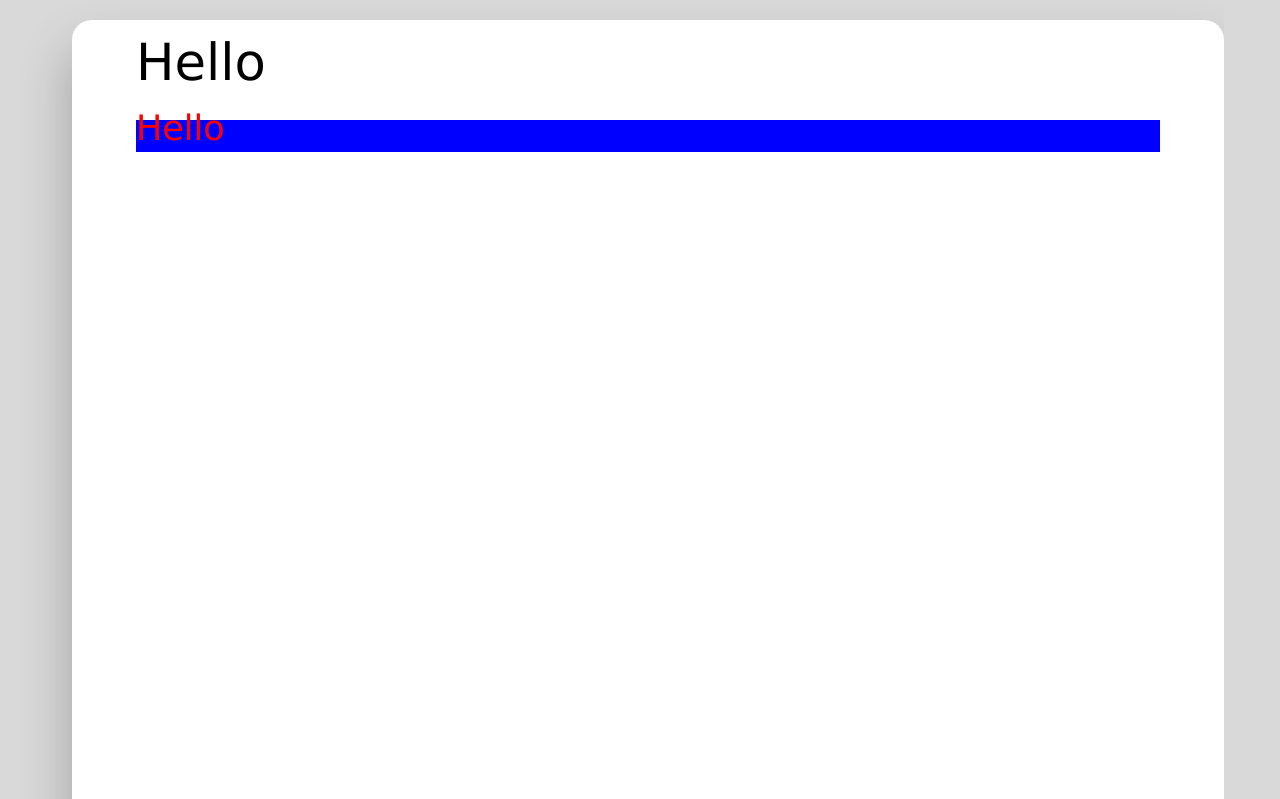
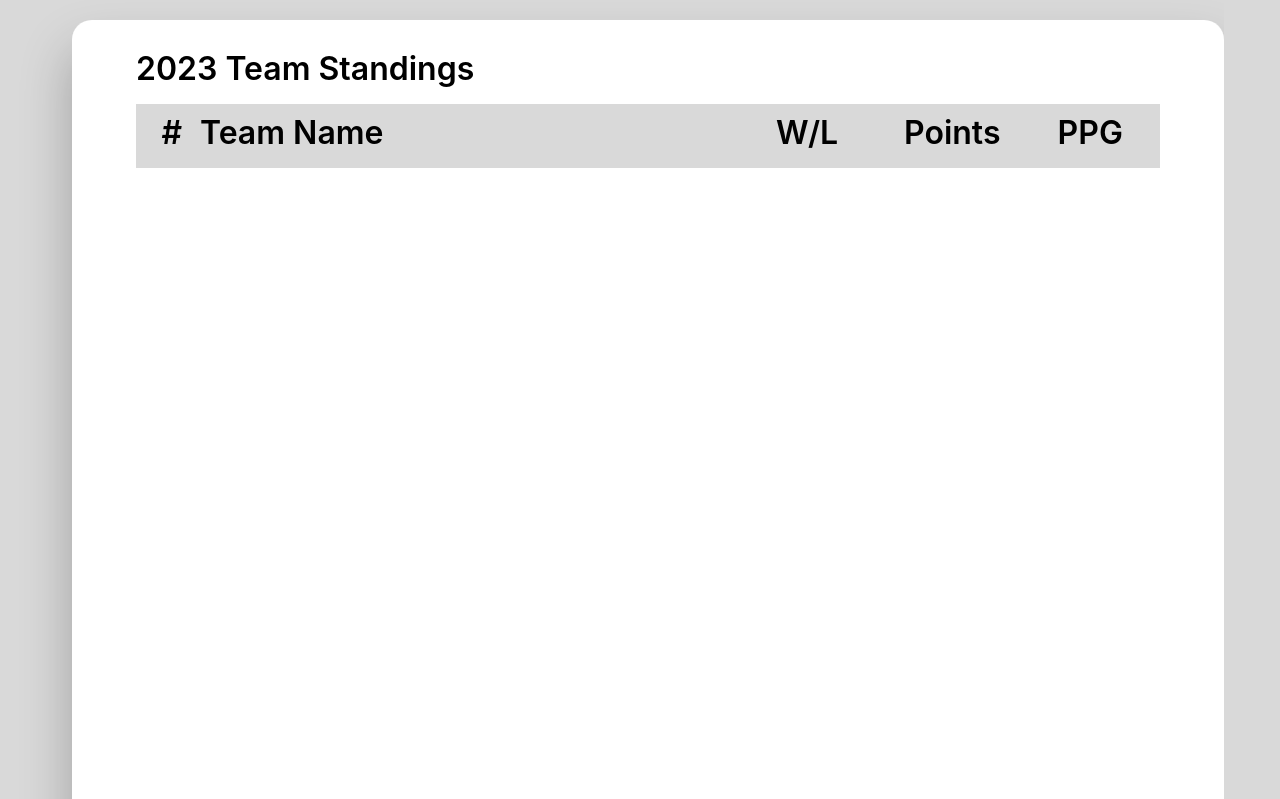
Before and after one commit to netnz2019/finn_mckinleyDT2023, a Flask app: page / in a window 1280 px wide. Shown: the part 126-925 px from the top of the page. Run offline with Flask 3, Linux system fonts and the light colour scheme; some web fonts are replaced.

Commit message:
Finished Homepage design

```diff
--- a/templates/home.html
+++ b/templates/home.html
@@ -8,12 +8,15 @@
   <!-- Creates rectangle -->
   <g filter="url(#filter0_d_1_50)">    <!-- Base Block -->
     <rect x="5vw" y="20" width="90vw" height="850" rx="20" fill="white"/>
-    <text x="10vw" y="10vh" font-family="Verdana" font-size="4vw" fill="black">Hello</text>
+    <text x="10vw" y="10vh" font-family="Inter" font-size="4vh" font-weight="600" fill="black">2023 Team Standings</text>
 
     <g>    <!-- Data Block -->
-
-      <rect x="10vw" y="15vh" width="80vw" height="4vh" fill="blue"/>
-      <text x="10vw" y="17.5vh" font-family="Verdana" font-size="35" fill="red">Hello</text>
+      <rect x="10vw" y="13vh" width="80vw" height="8vh" fill="#D9D9D9"/>
+      <text x="12vw" y="18vh" font-family="Inter" font-size="4vh" font-weight="600" fill="black">#</text>
+      <text x="15vw" y="18vh" font-family="Inter" font-size="4vh" font-weight="600" fill="black">Team Name</text>
+      <text x="60vw" y="18vh" font-family="Inter" font-size="4vh" font-weight="600" fill="black">W/L</text>
+      <text x="70vw" y="18vh" font-family="Inter" font-size="4vh" font-weight="600" fill="black">Points</text>
+      <text x="82vw" y="18vh" font-family="Inter" font-size="4vh" font-weight="600" fill="black">PPG</text>
     </g>
   </g>
 
```
